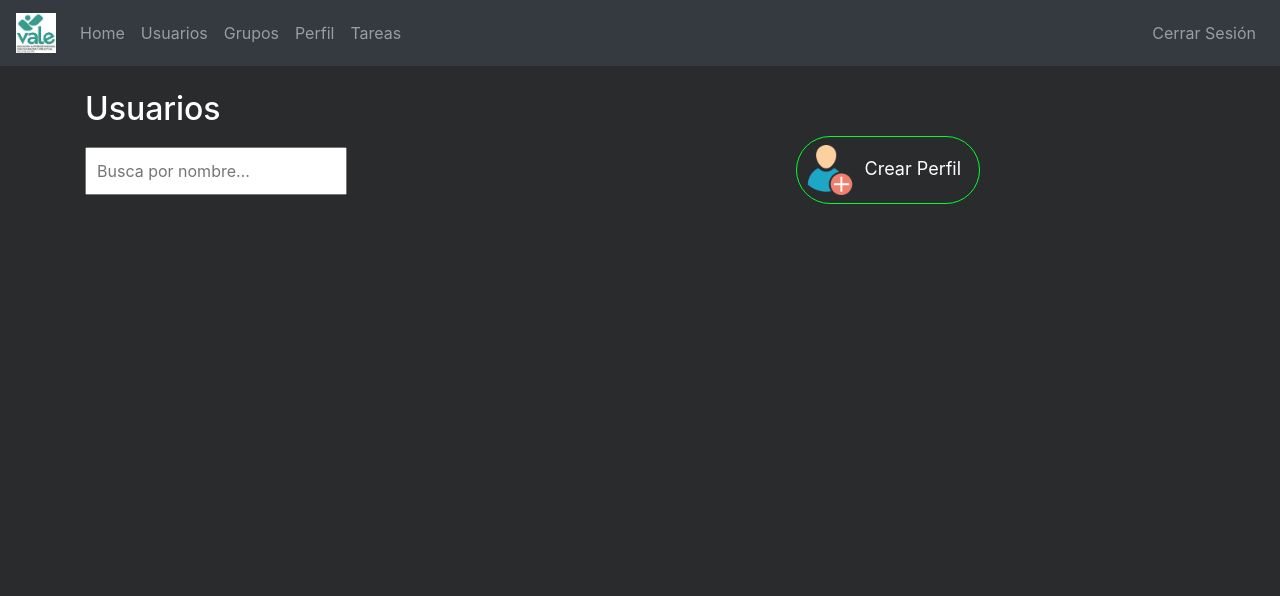
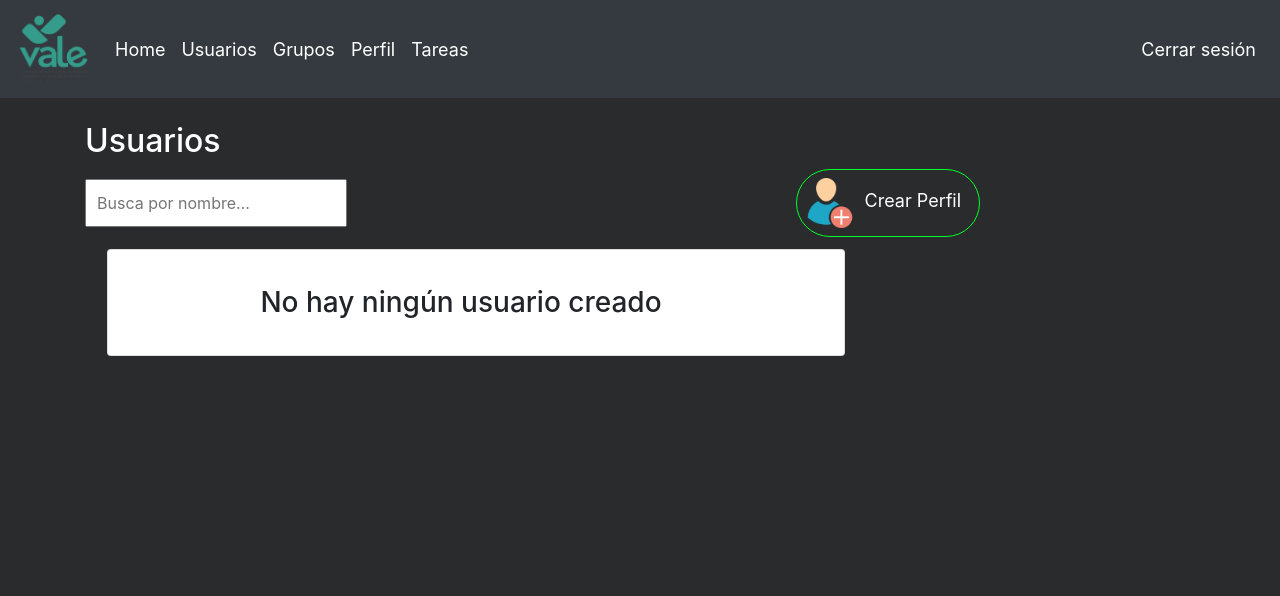
Before and after one commit to marcoscastillo92/Backend_DGP_Python, a Django app: template asociacion_vale/templates/tutors/users.html in a window 1280 px wide. Shown: the top 596 px of the page. Run offline with Django 3.2, Linux system fonts and the light colour scheme; the template is opened without the code that fills it, so the values that code supplies are empty.

Commit message:
Cambios en los estilos

```diff
--- a/asociacion_vale/templates/tutors/parent.html
+++ b/asociacion_vale/templates/tutors/parent.html
@@ -29,9 +29,9 @@
     <header>
 
         <nav class="navbar navbar-expand-sm bg-dark navbar-dark">
-            <a class="navbar-brand" href="#">
+            <a class="navbar-brand" href="{% url 'home' %}">
               {% load static %}
-              <img src="{% static '/img/Logo.jpg' %}" alt="Asociacion Vale Logo" style="width:40px;">
+              <img src="{% static '/img/logo.png' %}" alt="Asociacion Vale Logo" style="width:75px;">
             </a>
 
             {% block nav %}{% endblock %}
--- a/asociacion_vale/templates/tutors/tutors.html
+++ b/asociacion_vale/templates/tutors/tutors.html
@@ -16,27 +16,27 @@
 <div class="collapse navbar-collapse  justify-content-end" id="navbarNavDropdown">
     <ul class="navbar-nav  mr-auto ">
         <li class="nav-item">
-            <a class="nav-link" href="{% url 'home' %}">Home</a>
+            <a class="nav-link" href="{% url 'home' %}"><span style="color: white; font-size: 18px;">Home</span></a>
 
         </li>
         <li class="nav-item">
-          <a class="nav-link" href="{% url 'users' %}">Usuarios </a>
+          <a class="nav-link" href="{% url 'users' %}"><span style="color: white; font-size: 18px;">Usuarios</span> </a>
         </li>
         <li class="nav-item">
-          <a class="nav-link" href="{% url 'groups' %}">Grupos </a>
+          <a class="nav-link" href="{% url 'groups' %}"><span style="color: white; font-size: 18px;">Grupos</span> </a>
         </li>
         <li class="nav-item">
         </li>
         <li class="nav-item">
-          <a class="nav-link"  href="{% url 'tutor' %}">Perfil</a>
+          <a class="nav-link"  href="{% url 'tutor' %}"><span style="color: white; font-size: 18px;">Perfil</span></a>
         </li>
-          <a class="nav-link" href="{% url 'tutorTasks' %}">Tareas</a>
+          <a class="nav-link" href="{% url 'tutorTasks' %}"><span style="color: white; font-size: 18px;">Tareas</span></a>
 
     </ul>
 
     <ul class="navbar-nav">
         <li class="nav-item">
-            <a class="nav-link" href="{% url 'tutorLogout' %}">Cerrar Sesión</a>
+            <a class="nav-link" href="{% url 'tutorLogout' %}"><span style="color: white; font-size: 18px;">Cerrar sesión</span></a>
           </li>
       </ul>
   </div>
--- a/asociacion_vale/templates/tutors/users.html
+++ b/asociacion_vale/templates/tutors/users.html
@@ -9,13 +9,30 @@
             <div class= "col " style="color: white;">
                 <h2>Usuarios</h2>
                 <input type="text" id="myInput" style=" padding: 10px; width: 262px;" onkeyup="myFunction()" placeholder="Busca por nombre...">
-                <a class="btn w-10 mb-1 p-2" style="margin-left: 40%; border-color: rgb(0, 255, 42); border-radius: 1000px; border-style: solid;" href="http://localhost:8000/tutors/users/add" >
+                <a class="btn w-10 mb-1 p-2" style="margin-left: 40%; border-color: rgb(0, 255, 42); border-style: solid; border-radius: 100px;" href="http://localhost:8000/tutors/users/add" >
                   <img src="{% static 'img/addUser.png' %}" alt="Añadir Usuario" width="50px"><span style="color: white; padding: 10px; font-size: 18px;">Crear Perfil</span>
                 </a>
             </div>
         </div>
 
     </div>
+    {% if not users %}
+    <div class="container mt-2" style="width: 60%; margin-right: 420px;">
+      <div class="card ">
+          <div class="row fila">
+              <div class="col">
+                  <div class="card-body">
+                      <div class="row mt-2 w-100 d-flex justify-content-center">
+                        <h3 class="p-2">No hay ningún usuario creado</h3>
+                      </div>
+
+                  </div>
+              </div>
+          </div>
+        </div>
+    </div>
+    {% endif %}
+
     <div id = "myUL">
     {% for user in users %}
         <div class="container">
```
Also changed, not shown: asociacion_vale/templates/tutors/groups.html (+22 -6 lines), asociacion_vale/templates/tutors/tasks.html (+16 -0 lines), asociacion_vale/static/img/logo.png (added), asociacion_vale/static/img/sad.png (added).
